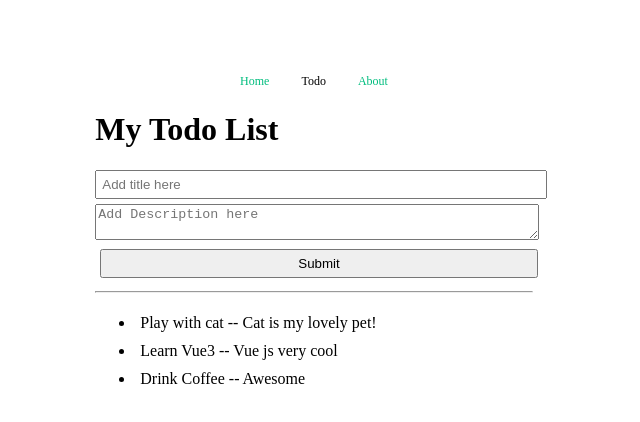
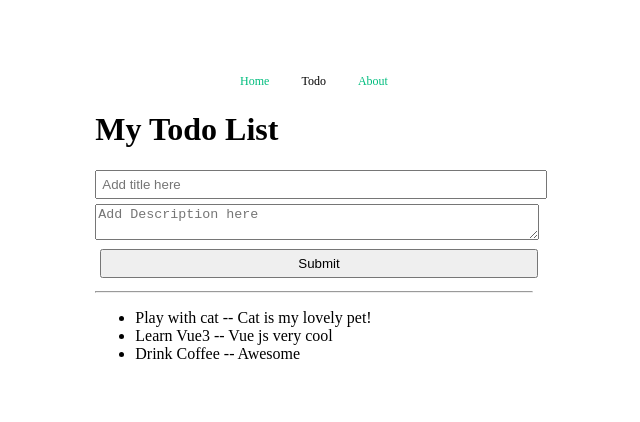
Before and after one commit to cckcoder/vuejs-3-beginner, a Vue app: page /todo in a window 1280 px wide. Shown: the top 422 px of the page, without its empty margins (326-966 px from the left). Built offline with nearby package versions, Linux system fonts and the light colour scheme.

Commit message:
update: setup component
Signed-off-by: codewizz_thinkpad <c.chaiwat.ch@gmail.com>

```diff
--- /dev/null
+++ b/src/components/TodoDetail.vue
@@ -0,0 +1,22 @@
+<template>
+    <ul>
+      <li
+        v-for="(todo, index) in sortTodos"
+        :key="todo.id"
+        @click="handleToggle(index)"
+        :class="{ 'task-done': todo.isComplete }"
+      >
+        {{ todo.title }} --
+        <span>{{ todo.descript }}</span>
+      </li>
+    </ul>
+</template>
+
+<script setup>
+ defineProps({
+  sortTodos: {
+    type: Object,
+    required: true
+  }
+ })
+</script>
--- a/src/views/HomeView.vue
+++ b/src/views/HomeView.vue
@@ -1,5 +1,5 @@
 <script setup>
-import { ref, computed, onMounted, onUpdated, onUnmounted, watchEffect } from 'vue'
+import { ref, computed, onMounted, onUpdated, onUnmounted } from 'vue'
 
 onMounted(() => {
   console.log('onMounted')
--- a/src/views/TodoView.vue
+++ b/src/views/TodoView.vue
@@ -17,22 +17,18 @@
     </form>
 
     <hr>
-    <ul>
-      <li
-        v-for="(todo, index) in sortTodos"
-        :key="todo.id"
-        @click="handleToggle(index)"
-        :class="{ 'task-done': todo.isComplete }"
-      >
-        {{ todo.title }} --
-        <span>{{ todo.descript }}</span>
-      </li>
-    </ul>
+
+    <TodoDetail
+      :sortTodos=sortTodos
+    >
+    </TodoDetail>
+
   </div>
 </template>
 
 <script setup>
 import { ref, computed } from 'vue'
+import TodoDetail from '@/components/TodoDetail.vue'
 
 const todos = ref([
   { id: 1, title: 'Drink Coffee', descript: 'Awesome', isComplete: false },
```
